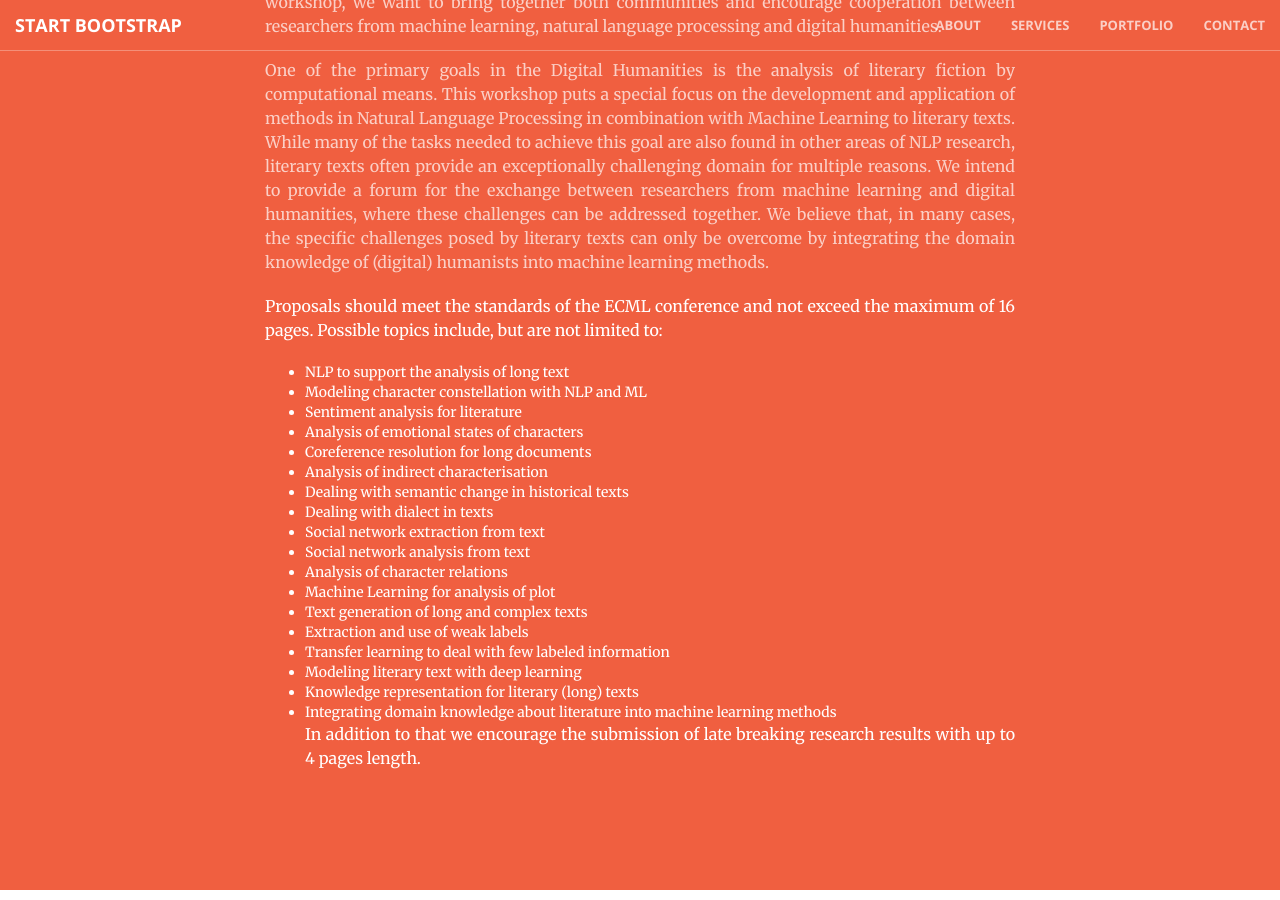
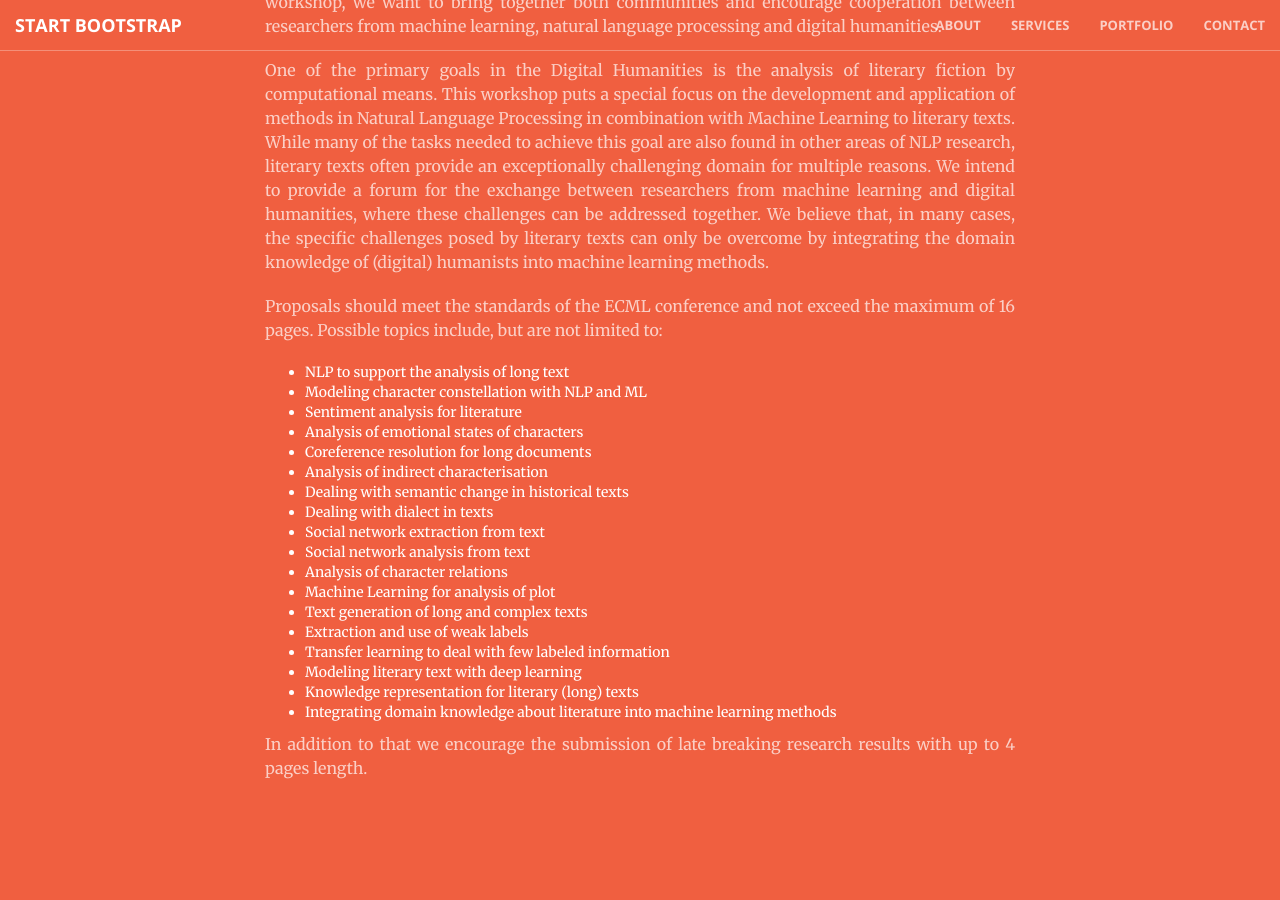
Before and after one commit to cophi-wue/ecml19.hummel.github.io, a Jekyll site: the page built from index.html, in a window 1280 px wide and 900 px high, scrolled down 1206 px. Built offline with Jekyll 4.4.1, drawn with Linux system fonts in a browser that asks for light colours.

Commit message:
Update cfp.html

```diff
--- a/_includes/cfp.html
+++ b/_includes/cfp.html
@@ -22,7 +22,7 @@
                     and digital humanities, where these challenges can be addressed together. We believe that,
                     in many cases, the specific challenges posed by literary texts can only be overcome
                     by integrating the domain knowledge of (digital) humanists into machine learning methods.</p>
-                <p>Proposals should meet the standards of the ECML conference and not exceed the maximum of 16 pages.
+                <p class="text-faded">Proposals should meet the standards of the ECML conference and not exceed the maximum of 16 pages.
                     Possible topics include, but are not limited to:<p>
                 <ul>
                     <li>NLP to support the analysis of long text</li>
@@ -43,9 +43,10 @@
                     <li>Modeling literary text with deep learning</li>
                     <li>Knowledge representation for literary (long) texts</li>
                     <li>Integrating domain knowledge about literature into machine learning methods</li>
-                 <p>In addition to that we encourage the submission of late breaking research results with up to 4 pages length.</p>
+                   </ul>
+                 <p class="text-faded">In addition to that we encourage the submission of late breaking research results with up to 4 pages length.</p>
 
-                </ul>
+
                 </div>
             </div>
         </div>
```
